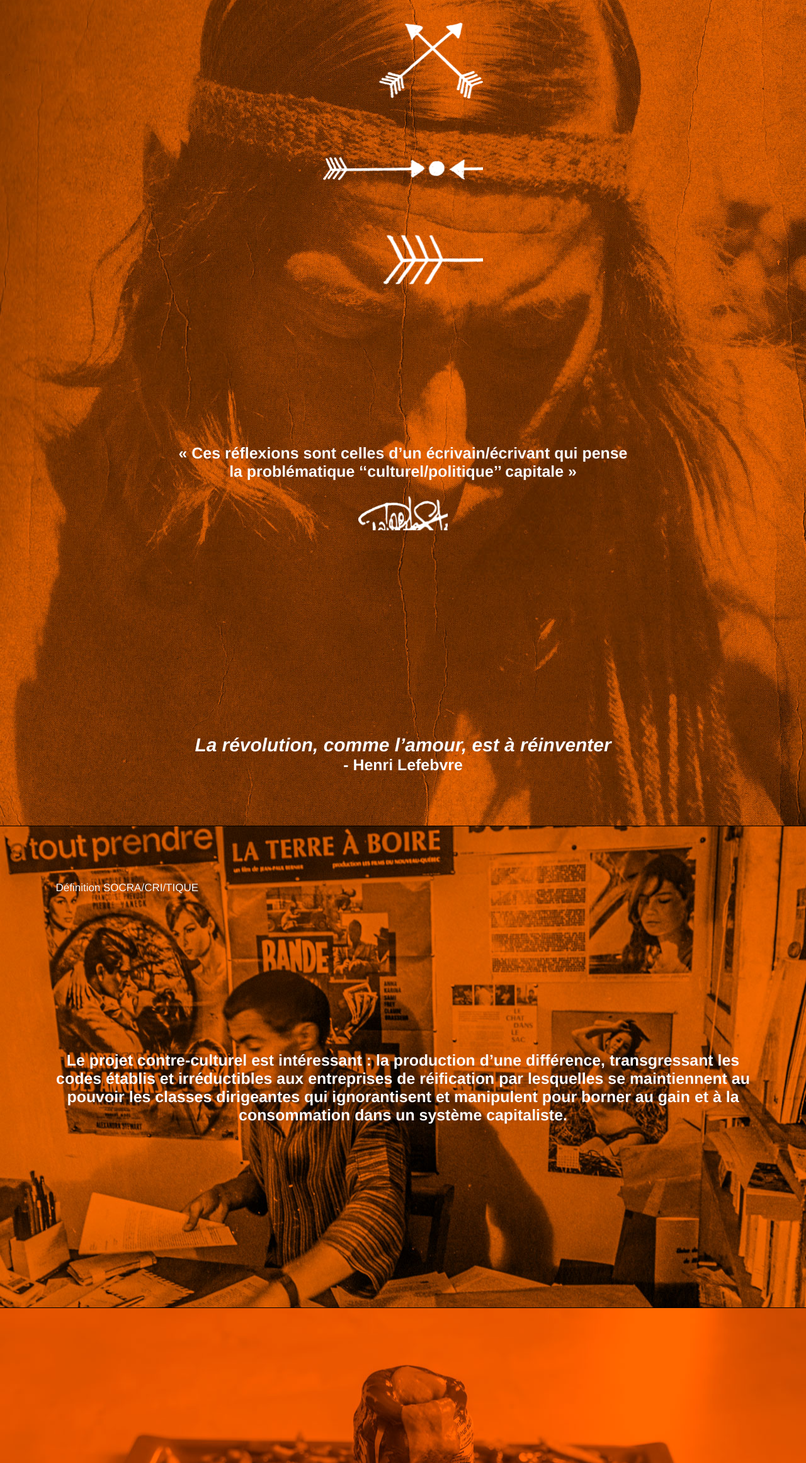
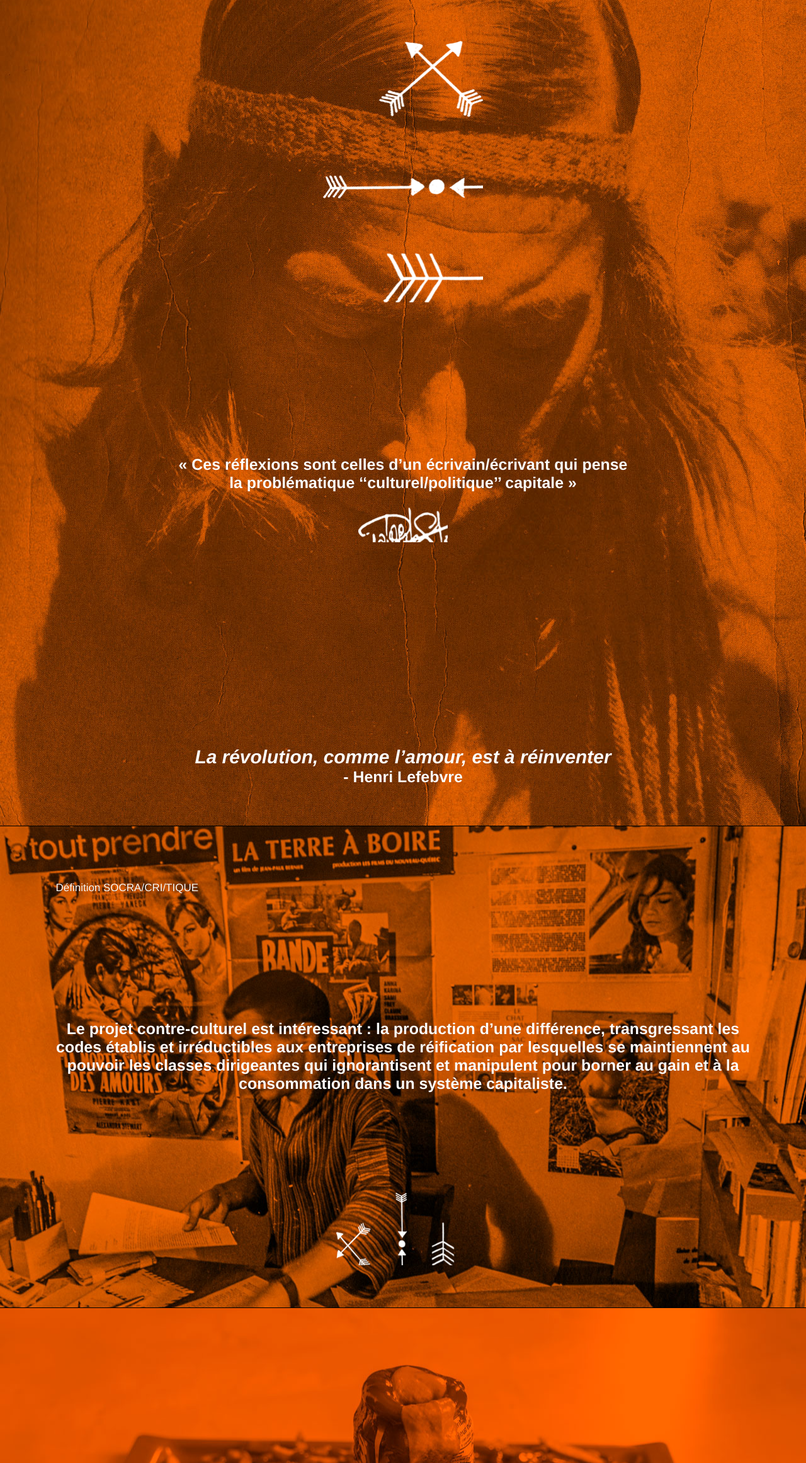
Before and after one commit to hugobast/projetbluesclair.com, a website: page public/index.html in a window 1280 px wide. Shown: the part 162-2485 px from the top of the page at 63% size. Drawn offline with Linux system fonts and the light colour scheme.

Commit message:
Adds vertical symbols

```diff
--- a/public/index.html
+++ b/public/index.html
@@ -9,12 +9,6 @@
   </head>
   <body id="skrollr-body">
     <section class="section1">
-      <div
-        data-anchor-target=".section1"
-        data-top="transform: translate3d(0px, 0%, 0px) scale(1); opacity: 1"
-        data-top-bottom="transform: translate3d(0px, 200%, 0px) scale(1.5); opacity: 0;"
-        class="symboles-vertical"></div>
-
       <article
         data-top="transform: translate3d(0px, 0%, 0px);"
         data-top-bottom="transform: translate3d(0px, -15%, 0px);">
@@ -26,7 +20,11 @@
           <em>« Revisiter les pratiques d’écritures de Patrick Straram »</em>
         </h2>
 
-        <div class="symboles-vertical-placeholder"></div>
+        <div
+          data-anchor-target=".section1"
+          data-top="transform: translate3d(0px, 0%, 0px) scale(1); opacity: 1"
+          data-top-bottom="transform: translate3d(0px, 200%, 0px) scale(1.5); opacity: 0;"
+          class="symboles-vertical"></div>
 
         <div class="first-quote center">
           « Ces réflexions sont celles d’un écrivain/écrivant qui pense<br /> la problématique ‘‘culturel/politique’’ capitale »
@@ -61,6 +59,8 @@
         <div class="margin-top center">
           <span>Le projet contre-culturel est intéressant : la production d’une différence, transgressant les codes établis et irréductibles aux entreprises de réification par lesquelles se maintiennent au pouvoir les classes dirigeantes qui ignorantisent et manipulent pour borner au gain et à la consommation dans un système capitaliste.</span>
         </div>
+
+        <div class="symboles-horizontal"></div>
       </article>
 
       <picture>
@@ -113,6 +113,8 @@
           <p>[…]</p>
           <p>Pierre Maheu est particulièrement nocif, à la fois influent dans le secteur cinéma/télévision « progressiste », principal responsable d’une « commune » : il a fait un film incroyablement pourri, Le Bonhomme…</p>
         </div>
+
+        <div class="symboles-horizontal"></div>
       </article>
     </section>
   </body>
--- a/src/sass/app.scss
+++ b/src/sass/app.scss
@@ -70,22 +70,23 @@ section {
 
   left: 50%;
   margin-left: -11.25em;
+  position: relative;
+  margin-top: 6em;
+  z-index: 100;
+}
+
+.symboles-horizontal {
+  @include size(18.75em 10.125em);
+  @include retina-image("../images/symboles-horizontal", 18.75em 10.125em);
+
+  left: 50%;
+  margin-left: -9.375em;
   position: absolute;
-  top: 17.5em;
   z-index: 100;
 }
 
 .section1 {
   height: $section1-height;
-
-  .symboles-vertical-placeholder {
-    @include size(22.5em 41.5625em);
-
-    left: 50%;
-    margin-left: -11.25em;
-    position: relative;
-    margin-top: 4.375em;
-  }
 
   .first-quote {
     margin-top: 7.5em;
@@ -112,15 +113,35 @@ section {
   img {
     bottom: -9600px;
   }
+
+  .margin-top {
+    margin-top: 8em;
+  }
+
+  .symboles-horizontal {
+    margin-top: 14em;
+  }
 }
 
 .section3 {
   height: $section3-height;
+
+  .margin-top {
+    margin-top: 10em;
+  }
 }
 
 .section4 {
   background-color: $orange;
   height: $section4-height;
+
+  .margin-top {
+    margin-top: 7em;
+  }
+
+  .symboles-horizontal {
+    margin-top: 8em;
+  }
 }
 
 @import 'media-queries';
```
Also changed, not shown: public/css/app.css, public/images/symboles-horizontal.png (added), public/images/symboles-horizontal_2x.png (added).
